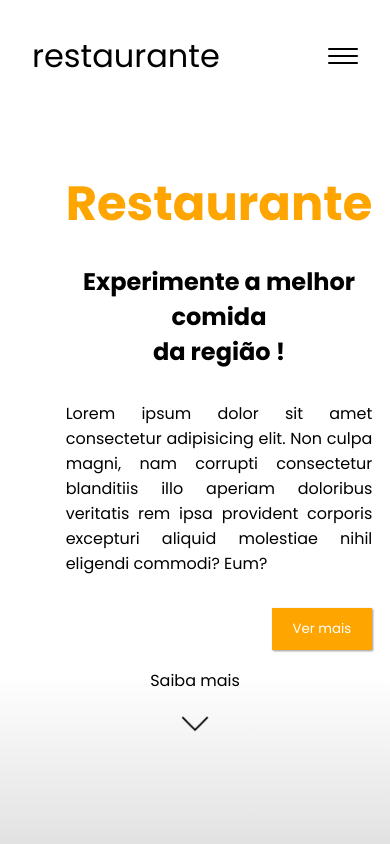
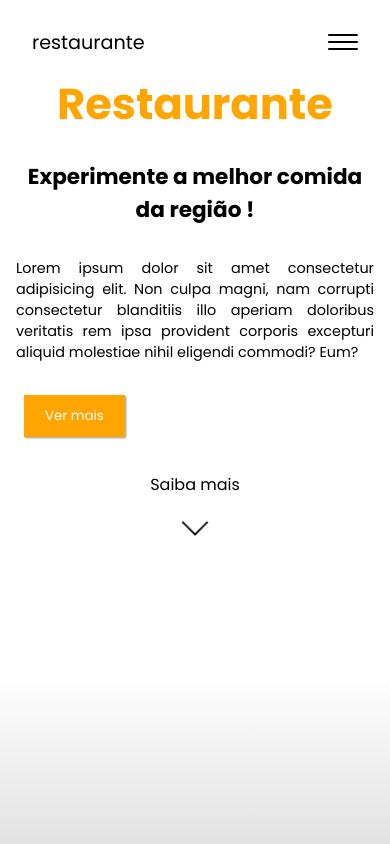
Before and after one commit to silviocesarsf/landingpage-restaurant, a plain HTML site: page index.html in a window 390 px wide. Shown: the top 844 px of the page. Drawn offline with nearby package versions, Linux system fonts and the light colour scheme.

Commit message:
Add files via upload

```diff
--- a/index.html
+++ b/index.html
@@ -40,7 +40,7 @@
                 <h1 class="title-main">Restaurante</h1>
                 <h3 class="subtitle-main">Experimente a melhor comida <br> da região !</h3>
                 <p class="text-main">Lorem ipsum dolor sit amet consectetur adipisicing elit. Non culpa magni,  nam corrupti consectetur blanditiis illo aperiam doloribus veritatis rem ipsa provident corporis excepturi aliquid molestiae nihil eligendi commodi? Eum?</p>
-                <button class="btn-vermais">Ver mais</button>
+                <a href="#offers"><button class="btn-vermais">Ver mais</button></a>
             </div>
         </div>
         <div class="arrow">
--- a/style.css
+++ b/style.css
@@ -9,16 +9,16 @@
 }
 
 body::-webkit-scrollbar {
-    width: 5px;               /* width of the entire scrollbar */
+    width: 5px;
 }
 
-  body::-webkit-scrollbar-track {
-    background: white;        /* color of the tracking area */
+body::-webkit-scrollbar-track {
+    background: white;
 }
 
-  body::-webkit-scrollbar-thumb {
-    background-color: rgb(248, 178, 48);    /* color of the scroll thumb */
-    border-radius: 20px;       /* roundness of the scroll thumb */
+body::-webkit-scrollbar-thumb {
+    background-color: rgb(248, 178, 48);
+    border-radius: 20px;
 }
 
 html {
@@ -27,7 +27,7 @@ html {
 
 body {
     overflow-x: hidden;
-    height: 100vh;
+    min-height: 100vh;
     width: 100%;
 }
 
@@ -40,6 +40,8 @@ header {
     align-items: center;
     justify-content: space-between;
     padding: 1rem 10rem;
+    backdrop-filter: blur(3px);
+    background: #ffffff70;
 }
 
 .logo h1 {
@@ -61,8 +63,8 @@ header {
 }
 
 section {
-    padding: 4rem 10rem;
-    height: 100vh;
+    padding: 1rem 10rem;
+    min-height: 100vh;
     width: 100%;
 }
 
@@ -80,7 +82,7 @@ section {
 
 .text {
     display: flex;
-    align-items: flex-start;
+    align-items: center;
     justify-content: space-between;
 }
 
@@ -111,15 +113,12 @@ section {
 }
 
 .home .arrow {
-    position: relative;
-    bottom: 7rem;
     text-align: center;
     animation: arrow 3s infinite ease-in-out;
 }
 
 .home .arrow img {
     height: 30px;
-
 }
 
 @keyframes arrow {
@@ -206,7 +205,7 @@ section {
     display: flex;
     flex-direction: column;
     align-items: center;
-    margin-top: 2rem;
+    margin: 5rem 0;
 }
 
 .offers .text .title-main {
@@ -215,7 +214,6 @@ section {
 
 .container-services {
     display: flex;
-    height: 70vh;
     align-items: center;
     text-align: center;
     gap: 1rem;
@@ -238,6 +236,10 @@ section {
     font-size: .9em;
 }
 
+.menu-food {
+    min-height: 100vh;
+}
+
 .menu-food .text > .title-main {
     font-size: 1em;
 }
@@ -247,7 +249,6 @@ section {
     display: flex;
     flex-direction: column;
     align-items: center;
-    padding-bottom: 6rem;
 }
 
 .menu-food .container-menu {
@@ -261,14 +262,12 @@ section {
     padding: 20px 10px;
     display: flex;
     align-items: center;
-    justify-content: flex-start;
     flex-direction: column;
     height: 350px;
     width: 300px;
     background: rgb(59, 59, 59);
     border: 3px solid orange;
     border-radius: 10px;
-    /* box-shadow: 1px 1px 4px rgba(0, 0, 0, 0.288); */
 }
 
 .menu-food .container-menu .menu img {
@@ -314,24 +313,49 @@ section {
         padding: 0;
     }
 
-    body {
-
+    section {
+        max-height: 100% !important;
     }
 
     header {
-        padding: 2rem 2rem;
+        padding: 0rem 2rem;
+    }
+
+    .logo h1 {
+        font-size: 1.2em;
     }
 
     .home {
-        text-align: center;
+        padding: 4rem 1rem;
     }
 
     .home .text {
+        padding: 0;
+        display: flex;
+        align-items: center;
         justify-content: center;
+        flex-direction: column;
+        padding: 0;
+    }
+
+    .home .right {
+        font-size: .9em;
+    }
+
+    .right .text-main {
+        margin: 0;
+    }
+
+    .home .right {
+        margin: 0;
     }
 
     .home .left img {
         display: none;
+    }
+
+    .right .btn-vermais {
+        float: none;
     }
 
     .menu-link {
@@ -358,12 +382,8 @@ section {
         height: 160vh;
     }
 
-    .offers .container-services .icon {
-        padding: 3rem 0;
-    }
-
-    .menu-food .container-menu .menu {
-        width: 150%;
+    .menu-food {
+        padding-top: 15rem;
     }
 
     .menu-food .container-menu .menu h1 {
```
